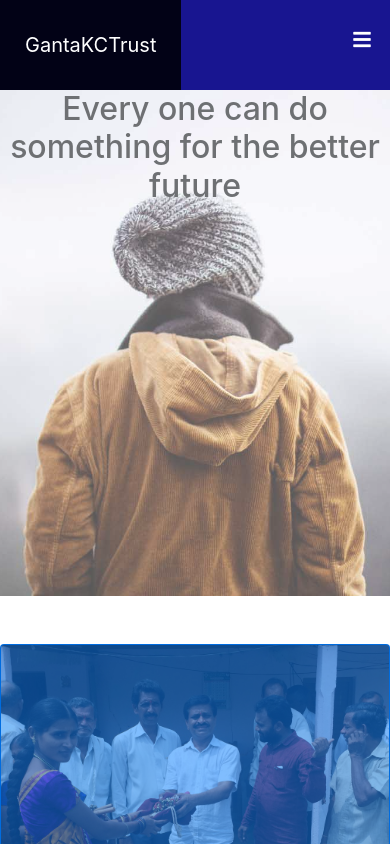
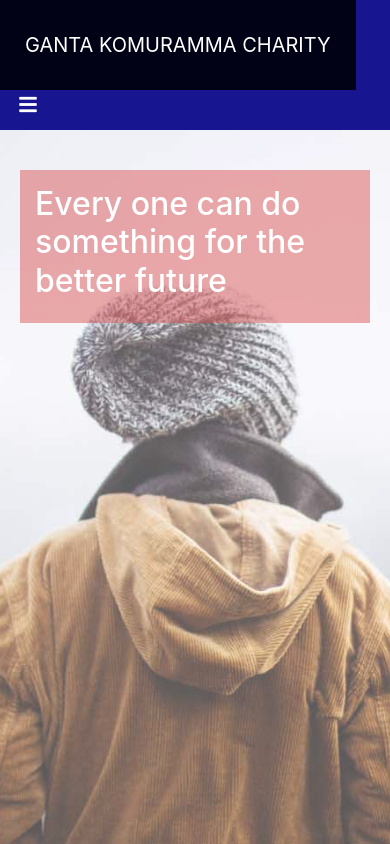
Before and after one commit to supalainfra/supalainfra.github.io, a plain HTML site: page index.html in a window 390 px wide. Shown: the top 844 px of the page. Drawn offline with nearby package versions, Linux system fonts and the light colour scheme.

Commit message:
added text block on the image and media for mobile

```diff
--- a/css/theme.css
+++ b/css/theme.css
@@ -21,9 +21,10 @@ html, body {
 .bg-cred {
     background-color: #b60d21 !important;
 }
+
 .bg-fp-img1 {
     background-image: url("../img/test_bgimg.jpg");
-    height: 60%;
+    height: 90%;
     opacity: 0.65;
     background-repeat: no-repeat;
     background-position: center;
@@ -32,10 +33,11 @@ html, body {
     -moz-background-size: cover;
     -o-background-size: cover;
     background-size: cover;
+
+    padding: 20px
 }
 
 .bg-fp-img2 {
-
     background-image: url("../img/schevent_rr1.jpg");
     height: 70%;
     opacity: 0.5;
@@ -47,3 +49,18 @@ html, body {
     -o-background-size: cover;
     background-size: cover;
 }
+
+.text-block {
+    width: 35%;
+    padding: 15px;
+    color: white;
+    background: rgb(7, 6, 6);
+    background: rgba(199, 0, 0, 0.5);
+    margin-top: 20px
+}
+
+@media screen and (max-width: 700px) { /* Specific to this particular image */
+    .text-block {
+        width: 100%;
+    }
+  }
--- a/index.html
+++ b/index.html
@@ -1,7 +1,7 @@
 <!DOCTYPE html>
 <html lang="en">
     <head>
-        <title>GantaKCTrust</title>
+        <title>GKC Trust</title>
         <meta charset="utf8">
         <meta name="viewport" content="width=device-width, initial-scale=1.0">
 
@@ -27,7 +27,7 @@
         <div class="container-fluid" style="height: 100%;">
             <!--Navigation header -->
             <nav class="navbar navbar-expand-md header-bg">
-                <a class="navbar-brand" href="#">GantaKCTrust</a>
+                <a class="navbar-brand" href="#">GANTA KOMURAMMA CHARITY</a>
                 <button class="navbar-toggler" type="button" data-toggle="collapse" data-target="#mainnavbar">
                     <span class="navbar-toggler-icon" style="color: white"><i class="fas fa-bars"></i></span>
                 </button>
@@ -55,9 +55,10 @@
                  </div>
             </nav>
 
-
-            <div class="bg-fp-img1 align-bottom">
-                <h2 class="text-center">Every one can do something for the better future</h2>
+            <div class="bg-fp-img1">
+                <div class="text-block">
+                    <h2>Every one can do something for the better future</h2>
+                </div>
             </div>
 
             <div class="card-deck mt-5">
```
